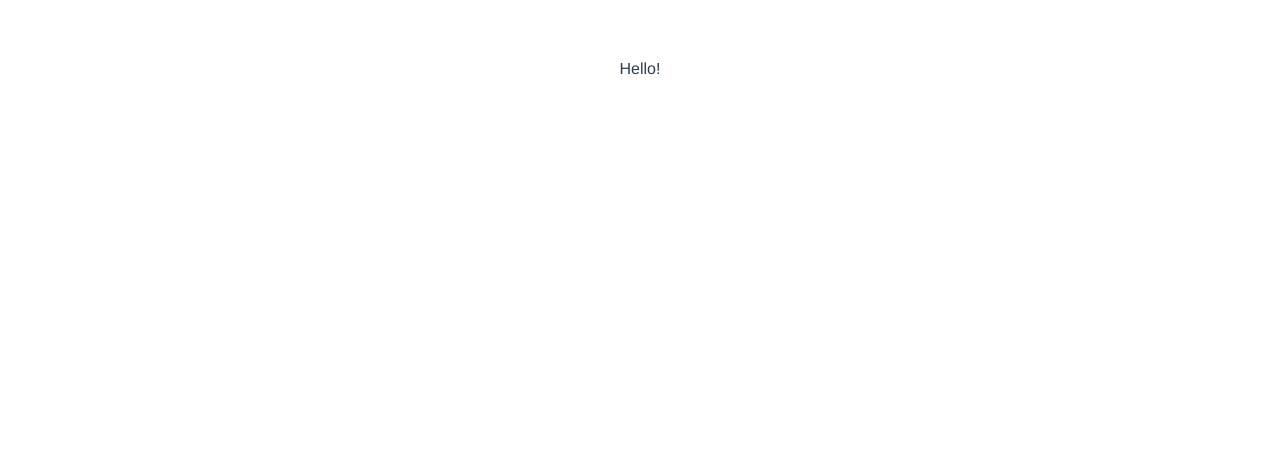
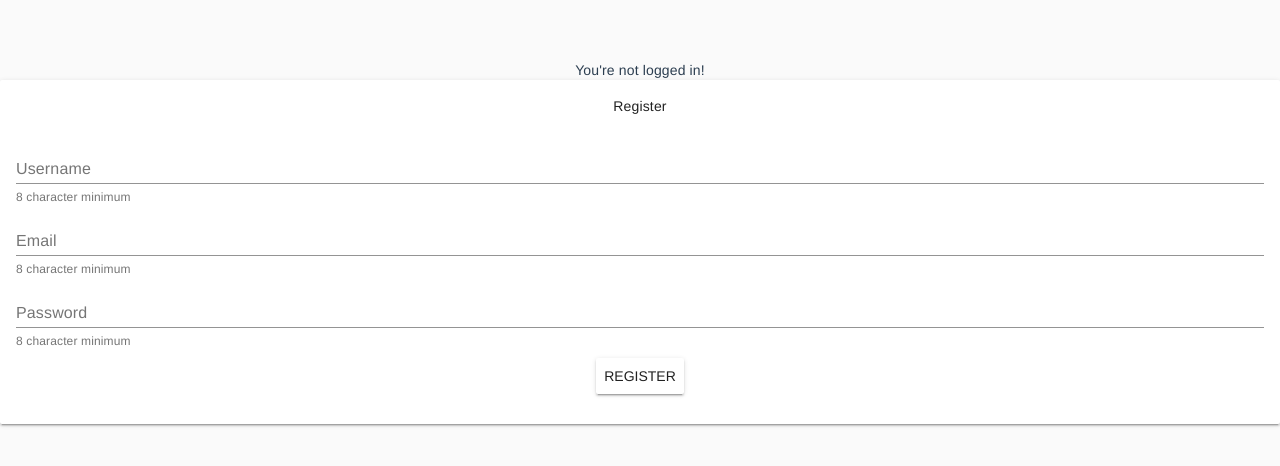
Before and after one commit to michellekang621/acnh-planning-and-fishing-tool-frontend, a Vue app: page /register in a window 1280 px wide. Shown: the top 466 px of the page. Built offline with nearby package versions, Linux system fonts and the light colour scheme.

Commit message:
implemented jwt token system for login and register

```diff
--- a/package.json
+++ b/package.json
@@ -8,8 +8,11 @@
     "lint": "vue-cli-service lint"
   },
   "dependencies": {
+    "axios": "^0.21.1",
     "core-js": "^3.6.5",
-    "vue": "^2.6.11"
+    "vue": "^2.6.11",
+    "vue-material": "^1.0.0-beta-15",
+    "vue-router": "^3.5.1"
   },
   "devDependencies": {
     "@vue/cli-plugin-babel": "~4.5.0",
--- a/src/App.vue
+++ b/src/App.vue
@@ -1,14 +1,17 @@
 <template>
   <div id="app">
-    Hello!
+    <navbar />
+    <router-view />
   </div>
 </template>
 
 <script>
+import navbar from './components/navbar';
 
 export default {
-  name: 'App',
+  name: 'app',
   components: {
+    navbar,
   }
 }
 </script>
--- /dev/null
+++ b/src/components/navbar.vue
@@ -0,0 +1,20 @@
+<template>
+    <div>
+        <div v-if='loggedIn'>Youre logged in!</div>
+        <div v-else>You're not logged in!</div>
+    </div>
+</template>
+
+<script>
+export default {
+    name: 'navbar',
+    data: () => ({
+        loggedIn: false,
+    }),
+
+}
+</script>
+
+<style scoped>
+
+</style>
--- a/src/main.js
+++ b/src/main.js
@@ -1,8 +1,68 @@
-import Vue from 'vue'
-import App from './App.vue'
+import Vue from 'vue';
+import VueRouter from 'vue-router';
+import VueMaterial from 'vue-material';
+import 'vue-material/dist/vue-material.min.css'
+import 'vue-material/dist/theme/default.css'
+import App from './App.vue';
+
+import home from './pages/home';
+import login from './pages/login';
+import register from './pages/register';
+import profile from './pages/profile';
+import fishingTool from './pages/fishingTool';
+import itemDetails from './pages/itemDetails';
+import listDetails from './pages/listDetails';
+import searchItems from './pages/searchItems';
 
 Vue.config.productionTip = false
 
+Vue.use(VueRouter);
+Vue.use(VueMaterial);
+
+const router = new VueRouter({
+  mode: 'history',
+  base: '/',
+  routes: [
+    {
+      path: '/',
+      component: home,
+    },
+    {
+      path: '/login',
+      component: login,
+    },
+    {
+      path: '/register',
+      component: register,
+    },
+    {
+      path: '/profile',
+      component: profile,
+    },
+    {
+      path: '/fishing-tool',
+      component: fishingTool,
+    },
+    {
+      path: '/item-details/:itemId',
+      component: itemDetails,
+    },
+    {
+      path: '/list-details/:listId',
+      component: listDetails,
+    },
+    {
+      path: '/search-items',
+      component: searchItems,
+    },
+  ]
+})
+
 new Vue({
+  el: '#app',
+  components: {
+    App,
+  },
+  router,
   render: h => h(App),
 }).$mount('#app')
--- a/src/pages/home.vue
+++ b/src/pages/home.vue
@@ -0,0 +1,14 @@
+<template>
+    <p>hi!</p>
+</template>
+
+<script>
+export default {
+    name: 'home',
+
+}
+</script>
+
+<style scoped>
+
+</style>
--- a/src/pages/login.vue
+++ b/src/pages/login.vue
@@ -0,0 +1,44 @@
+<template>
+  <div>
+    <md-card>
+      <md-card-header> Login </md-card-header>
+      <md-card-content>
+        <md-field>
+          <label>Email</label>
+          <md-input v-model="email"></md-input>
+          <span class="md-helper-text">8 character minimum</span>
+        </md-field>
+        <md-field>
+          <label>Password</label>
+          <md-input v-model="password"></md-input>
+          <span class="md-helper-text">8 character minimum</span>
+        </md-field>
+        <md-button class="md-raised" v-on:click="login()">Log in</md-button>
+      </md-card-content>
+    </md-card>
+  </div>
+</template>
+
+<script>
+import axios from 'axios';
+
+
+export default {
+  name: "navbar",
+  data: () => ({
+      email: '',
+      password: '',
+  }),
+  methods: {
+      async login() {
+          const config = {headers: {'Content-Type': 'application/json'}}
+          const formData = {'email': this.email, 'password': this.password};
+          const response = await axios.post('http://localhost:4000/auth/login', formData, config);
+          console.log(response.data);
+      }
+  }
+};
+</script>
+
+<style scoped>
+</style>
--- a/src/pages/profile.vue
+++ b/src/pages/profile.vue
@@ -0,0 +1,14 @@
+<template>
+    <p>hi!</p>
+</template>
+
+<script>
+export default {
+    name: 'profile',
+
+}
+</script>
+
+<style scoped>
+
+</style>
--- a/src/pages/register.vue
+++ b/src/pages/register.vue
@@ -0,0 +1,50 @@
+<template>
+  <div>
+    <md-card>
+      <md-card-header> Register </md-card-header>
+      <md-card-content>
+          <md-field>
+          <label>Username</label>
+          <md-input v-model="username"></md-input>
+          <span class="md-helper-text">8 character minimum</span>
+        </md-field>
+        <md-field>
+          <label>Email</label>
+          <md-input v-model="email"></md-input>
+          <span class="md-helper-text">8 character minimum</span>
+        </md-field>
+        <md-field>
+          <label>Password</label>
+          <md-input v-model="password"></md-input>
+          <span class="md-helper-text">8 character minimum</span>
+        </md-field>
+        <md-button class="md-raised" v-on:click="register()">Register</md-button>
+      </md-card-content>
+    </md-card>
+  </div>
+</template>
+
+<script>
+import axios from 'axios';
+
+
+export default {
+  name: "navbar",
+  data: () => ({
+      username: '',
+      email: '',
+      password: '',
+  }),
+  methods: {
+      async register() {
+          const config = {headers: {'Content-Type': 'application/json'}}
+          const formData = {'username': this.username, 'email': this.email, 'password': this.password};
+          const response = await axios.post('http://localhost:4000/auth/register', formData, config);
+          console.log(response.data);
+      }
+  }
+};
+</script>
+
+<style scoped>
+</style>
--- a/src/pages/searchItems.vue
+++ b/src/pages/searchItems.vue
@@ -0,0 +1,14 @@
+<template>
+    <p>Hello!</p>
+</template>
+
+<script>
+export default {
+    name: 'search-items',
+
+}
+</script>
+
+<style scoped>
+
+</style>
```
Also changed, not shown: src/index.html (added, +8 -0 lines), 1 other file (tests, documents, lock files or other folders).
